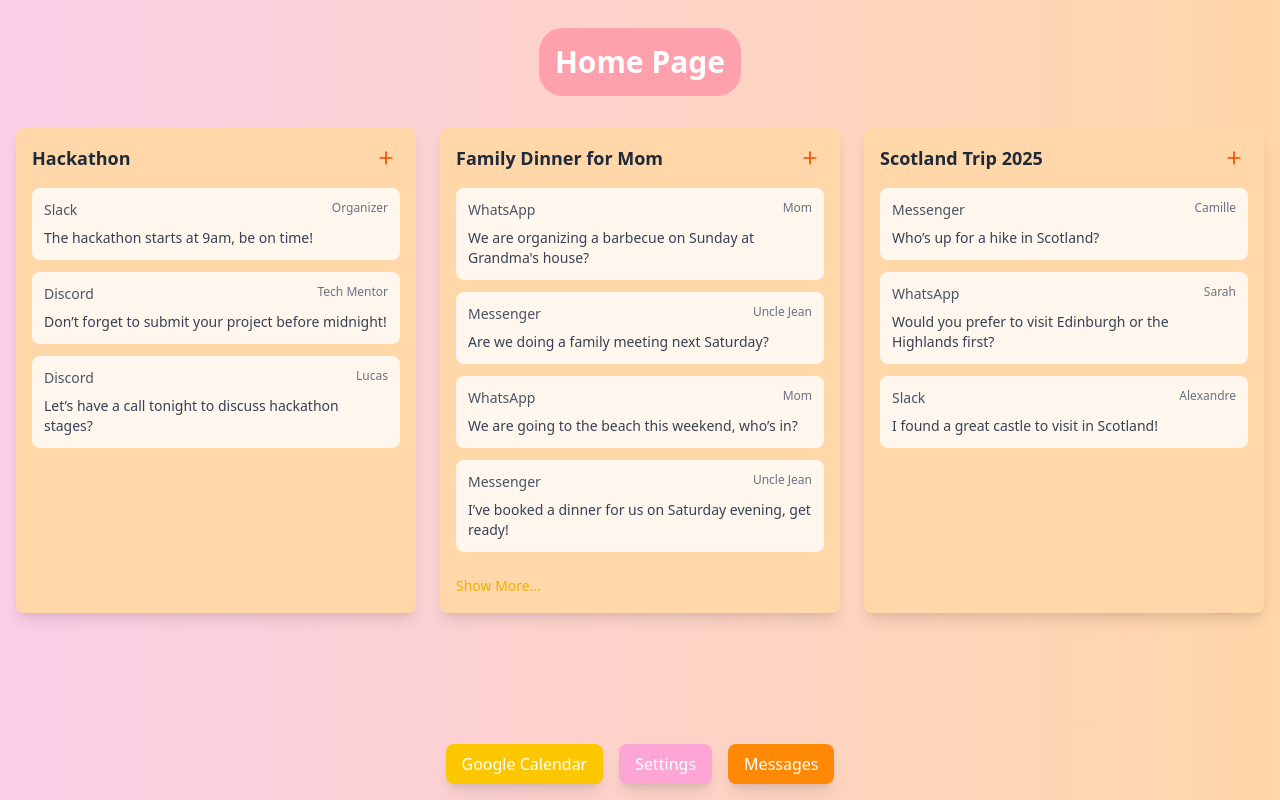
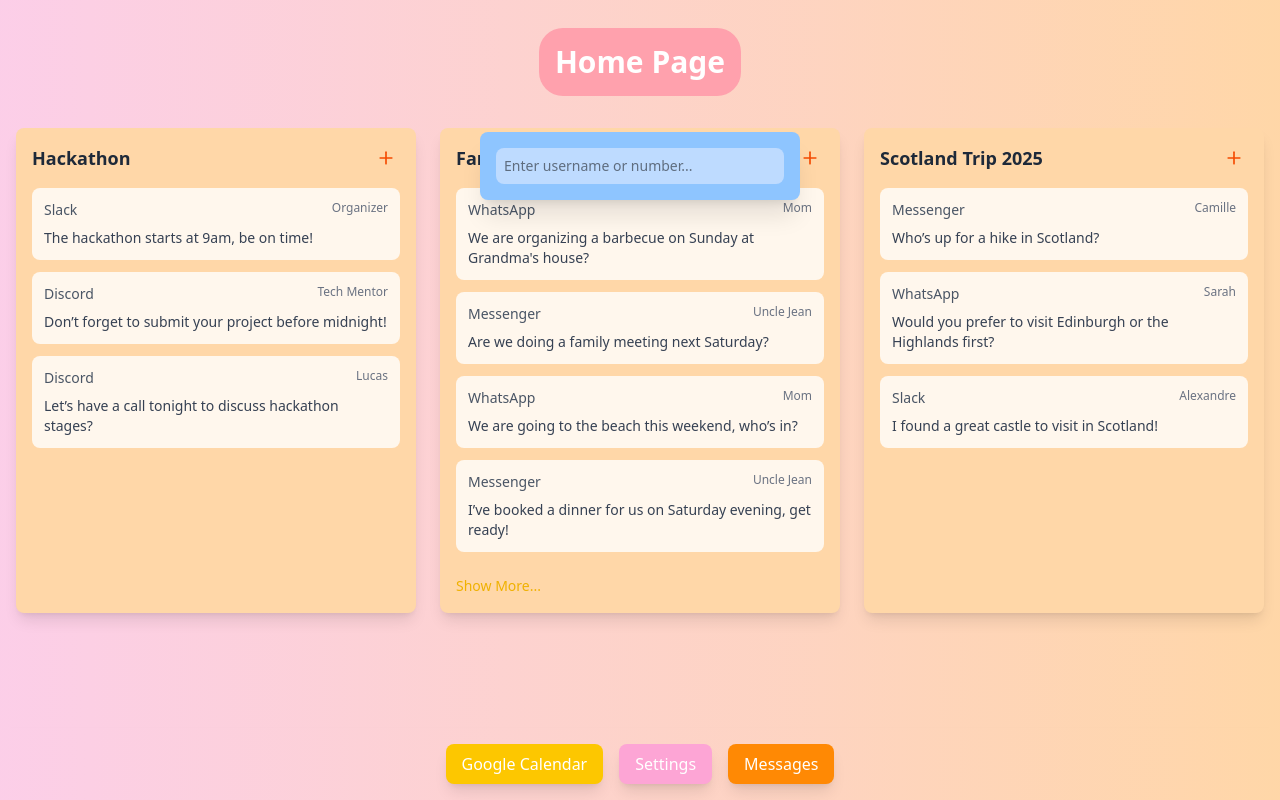
Before and after one commit to perljustine/linkapp, a React (Vite) app: page /home in a window 1280 px wide. Both pictures are taken after a click on the button 386 px from the left and 158 px from the top of the page. Built offline with nearby package versions, Linux system fonts and the light colour scheme.

Commit message:
end for today

```diff
--- a/src/Components/HomePage.jsx
+++ b/src/Components/HomePage.jsx
@@ -24,6 +24,8 @@ const HomePage = () => {
   const [replyMessage, setReplyMessage] = useState('');
   const [replyingTo, setReplyingTo] = useState(null);
   const [messages, setMessages] = useState(SAMPLE_MESSAGES);
+  const [showBubble, setShowBubble] = useState(false);
+  const [userInput, setUserInput] = useState('');
 
   const toggleExpand = (category) => {
     setExpanded((prev) => ({ ...prev, [category]: !prev[category] }));
@@ -58,7 +60,18 @@ const HomePage = () => {
   };
 
   const handlePopupToggle = () => {
-    // Toggle popup visibility
+    setShowBubble(!showBubble);
+  };
+
+  const handleUserInputChange = (e) => {
+    setUserInput(e.target.value);
+  };
+
+  const handleUserInputSubmit = (e) => {
+    if (e.key === 'Enter') {
+      setShowBubble(false);  // Close bubble when enter is pressed
+      setUserInput('');  // Reset input field
+    }
   };
 
   return (
@@ -91,12 +104,11 @@ const HomePage = () => {
                     </div>
                     <p className="mt-2 text-sm text-gray-700">{message.content}</p>
 
-                    {/* Add the reply bubble positioned near the message */}
+                    {/* Reply bubble */}
                     {replyingTo && replyingTo.id === message.id && (
                       <div className="absolute left-0 top-8 ml-8 w-3/4 bg-blue-300 text-white p-3 rounded-lg max-w-xs z-10">
                         <div className="flex justify-between items-center">
                           <span>Replying to: {message.from}</span>
-                          <button className="text-xs text-white" onClick={() => setReplyingTo(null)}>Cancel</button>
                         </div>
                         <textarea
                           value={replyMessage}
@@ -129,6 +141,20 @@ const HomePage = () => {
         })}
       </div>
 
+      {/* Popup bubble for adding username or number */}
+      {showBubble && (
+        <div className="fixed bottom-150 left-1/2 transform -translate-x-1/2 bg-blue-300 p-4 rounded-lg shadow-xl w-3/4 max-w-xs z-20">          <input
+            type="text"
+            value={userInput}
+            onChange={handleUserInputChange}
+            onKeyDown={handleUserInputSubmit}
+            className="w-full p-2 bg-blue-200 rounded-lg text-sm"
+            placeholder="Enter username or number..."
+          />
+        </div>
+      )}
+
+      {/* Bottom navigation bar */}
       <div className="fixed bottom-0 left-0 w-full bg-no-repeat bg-gradient-to-r from-pink-200 to-orange-200 p-4 shadow-lg">
         <div className="max-w-lg mx-auto flex justify-center gap-4">
           <Link to="/home/google-calendar">
```
